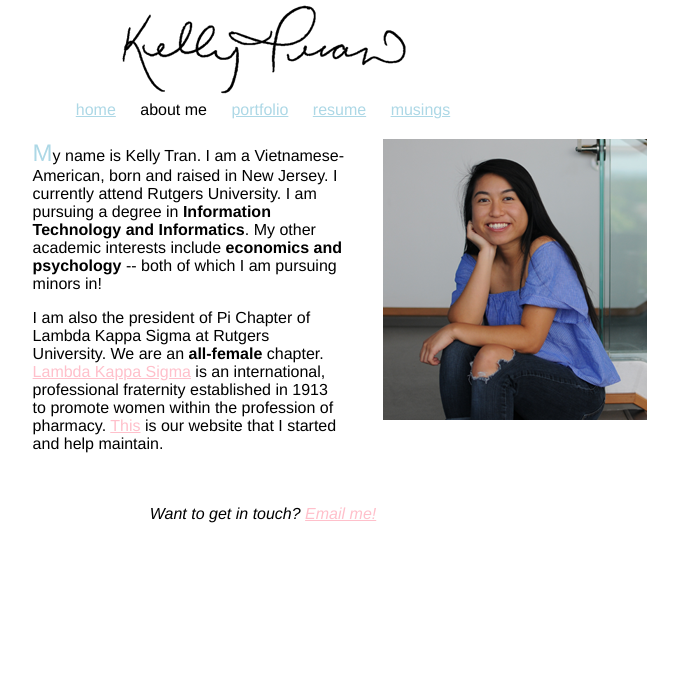
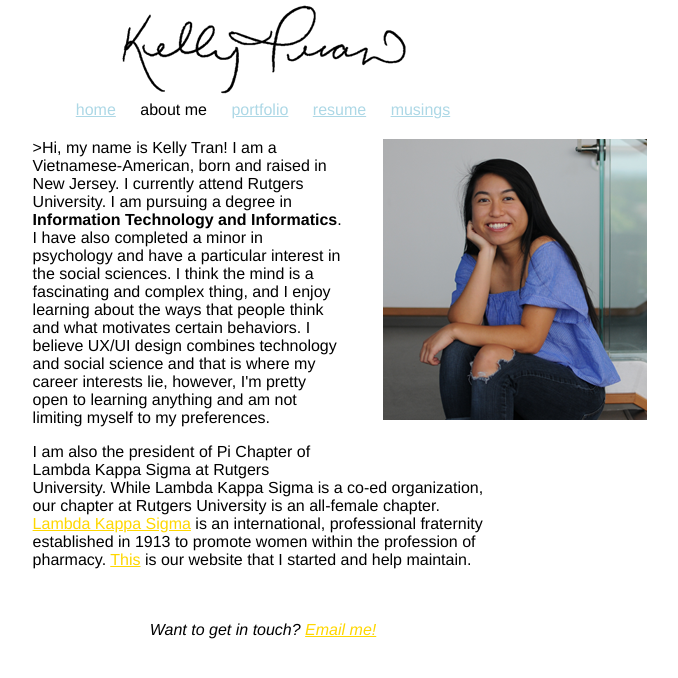
Before and after one commit to trellykan/trellykan.github.io, a PHP site: page /about.html in a window 1280 px wide. Shown: the top 678 px of the page, without its empty margins (377-1055 px from the left). Run offline with PHP 8.4, Linux system fonts and the light colour scheme.

Commit message:
12/13/17

```diff
--- a/about.html
+++ b/about.html
@@ -24,13 +24,17 @@
 			<div class="bioimg">
 				<img src="media/me.png" alt="Me">
 			</div>
-			<p class="firstP">My name is Kelly Tran. I am a Vietnamese-American, born and raised in New Jersey.
+			<p>>Hi, my name is Kelly Tran! I am a Vietnamese-American, born and raised in New Jersey.
 				I currently attend Rutgers University. I am pursuing a degree in <strong>Information Technology and
-				Informatics</strong>. My other academic interests include <strong>economics and psychology</strong>
-				-- both of which I am pursuing minors in!
+				Informatics</strong>. I have also completed a minor in psychology and have a particular interest in
+				the social sciences. I think the mind is a fascinating and complex thing, and I enjoy learning about
+				the ways that people think and what motivates certain behaviors. I believe UX/UI design combines
+				technology and social science and that is where my career interests lie, however, I'm pretty open to
+				learning anything and am not limiting myself to my preferences.
 			</p>
-			<p>I am also the president of Pi Chapter of Lambda Kappa Sigma at Rutgers University. We are an <strong>all-female
-				</strong> chapter. <a href="http://lks.org">Lambda Kappa Sigma</a> is an international, professional fraternity established in 1913 to promote women within the profession of pharmacy. <a href="http://rutgerslks.wixsite.com/home">This</a> is our website that I started and help maintain.
+			<p>I am also the president of Pi Chapter of Lambda Kappa Sigma at Rutgers University. While Lambda Kappa Sigma
+				is a co-ed organization, our chapter at Rutgers University is an all-female chapter.
+				<a href="http://lks.org">Lambda Kappa Sigma</a> is an international, professional fraternity established in 1913 to promote women within the profession of pharmacy. <a href="http://rutgerslks.wixsite.com/home">This</a> is our website that I started and help maintain.
 			</p>
 			<br>
 		</main>
--- a/mystyle.css
+++ b/mystyle.css
@@ -33,7 +33,7 @@ body {
 }
 
 a {
-	color: pink;
+	color: gold;
 }
 
 .contact {
--- a/portfolio.html
+++ b/portfolio.html
@@ -22,7 +22,7 @@
 		</nav>
 		<main>
 			<br>
-			<a href="https://issuu.com/kellytran">Some things I made back in 2013-2014</a>
+			<a href="https://issuu.com/kellytran">Newsletters and Publications for Key Club (2012-2014)</a>
 			<br>
 			<br>
 			<img src="media/opioidflyer.png" alt="Opioid Awareness Month Flyer">
```
Also changed, not shown: index.html (+4 -3 lines), musings.html (+5 -2 lines), resume.html (+12 -6 lines), media/githublogo.png (added), media/me2.jpg (added), 4 other files.
